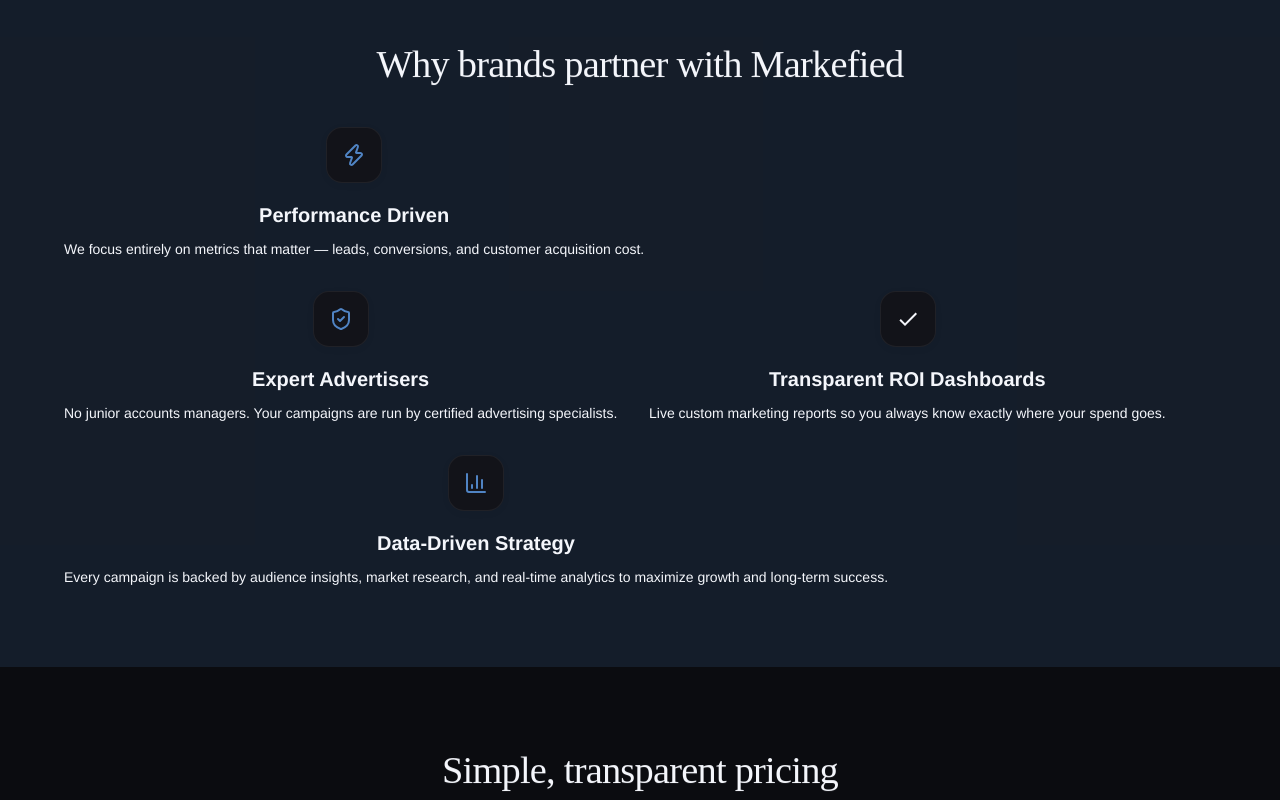
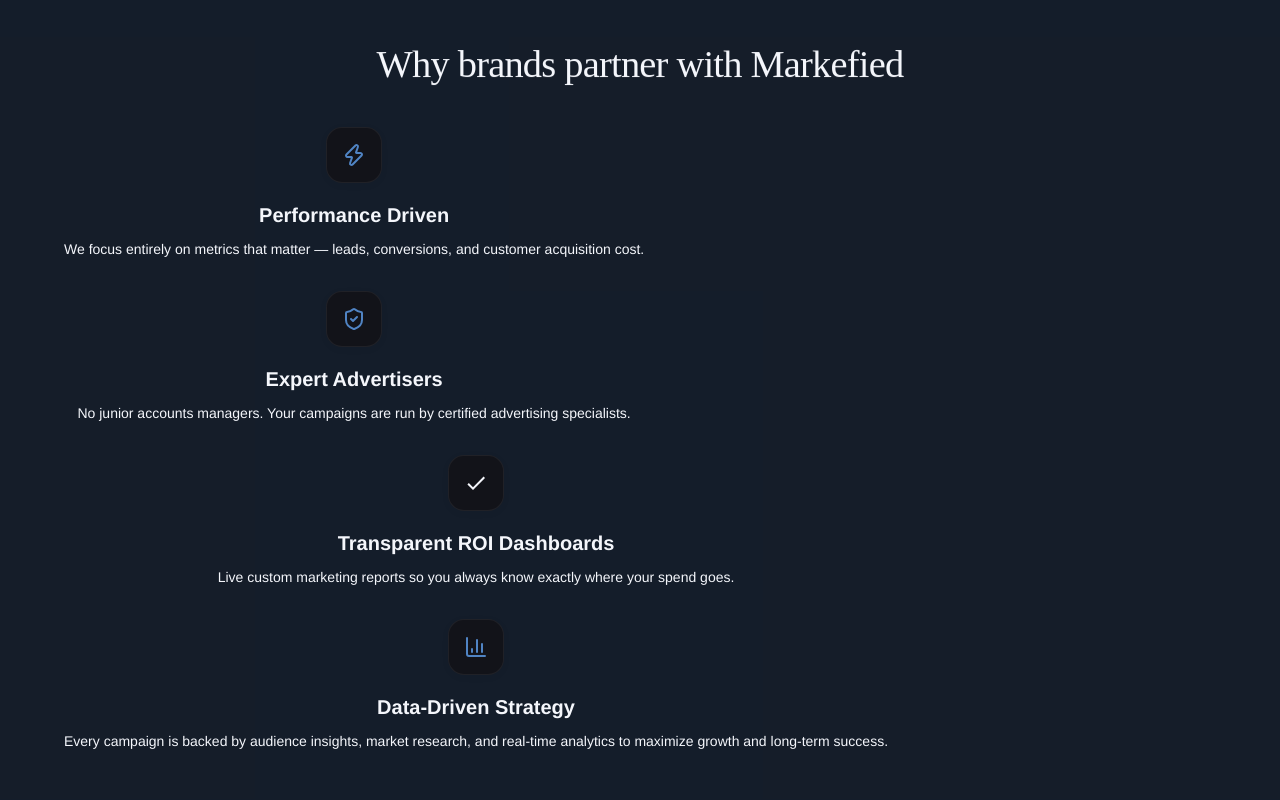
Before and after one commit to luvchhatwani/markefied-official, a React (Vite) app: page /services in a window 1280 px wide. Shown: the part 980-1780 px from the top of the page. Built offline with nearby package versions, Linux system fonts and the light colour scheme.

Commit message:
fix: adjust features alignment to 2 columns on left and right parallel sides

```diff
--- a/src/pages/Services.jsx
+++ b/src/pages/Services.jsx
@@ -102,11 +102,12 @@
             Why brands partner with Markefied
           </Typography>
           <Grid container spacing={4}>
-            {FEATURES.map((f, i) => {
+            <Grid item xs={12} sm={6}>
+              <Stack spacing={4}>
+                {FEATURES.slice(0, 2).map((f, i) => {
                   const Icon = f.icon;
                   return (
-                <Grid item xs={12} sm={6} md={6} key={f.title}>
-                  <motion.div initial={{ opacity: 0, y: 20 }} whileInView={{ opacity: 1, y: 0 }} viewport={{ once: true }} transition={{ duration: 0.5, delay: i * 0.1 }}>
+                    <motion.div key={f.title} initial={{ opacity: 0, y: 20 }} whileInView={{ opacity: 1, y: 0 }} viewport={{ once: true }} transition={{ duration: 0.5, delay: i * 0.1 }}>
                       <Box sx={{ textAlign: 'center' }}>
                         <Box sx={{ width: 56, height: 56, borderRadius: '16px', bgcolor: 'background.paper', display: 'flex', alignItems: 'center', justifyContent: 'center', mx: 'auto', mb: 2, boxShadow: 1, border: '1px solid rgba(255,255,255,0.06)' }}>
                           <Icon size={24} color="#5084C4" />
@@ -115,9 +116,28 @@
                         <Typography variant="body2" color="text.secondary">{f.text}</Typography>
                       </Box>
                     </motion.div>
-                </Grid>
                   );
                 })}
+              </Stack>
+            </Grid>
+            <Grid item xs={12} sm={6}>
+              <Stack spacing={4}>
+                {FEATURES.slice(2, 4).map((f, i) => {
+                  const Icon = f.icon;
+                  return (
+                    <motion.div key={f.title} initial={{ opacity: 0, y: 20 }} whileInView={{ opacity: 1, y: 0 }} viewport={{ once: true }} transition={{ duration: 0.5, delay: (i + 2) * 0.1 }}>
+                      <Box sx={{ textAlign: 'center' }}>
+                        <Box sx={{ width: 56, height: 56, borderRadius: '16px', bgcolor: 'background.paper', display: 'flex', alignItems: 'center', justifyContent: 'center', mx: 'auto', mb: 2, boxShadow: 1, border: '1px solid rgba(255,255,255,0.06)' }}>
+                          <Icon size={24} color="#5084C4" />
+                        </Box>
+                        <Typography variant="h6" sx={{ mb: 1 }}>{f.title}</Typography>
+                        <Typography variant="body2" color="text.secondary">{f.text}</Typography>
+                      </Box>
+                    </motion.div>
+                  );
+                })}
+              </Stack>
+            </Grid>
           </Grid>
         </Container>
       </Box>
```
Lines whose indentation alone changed are shown as unchanged.
